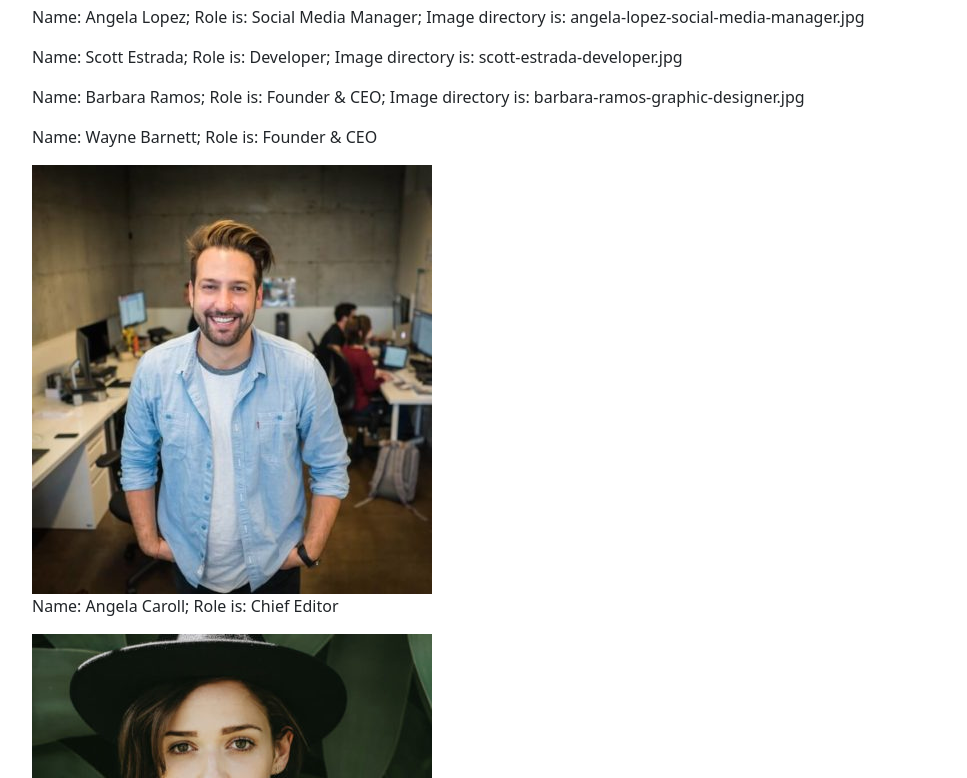
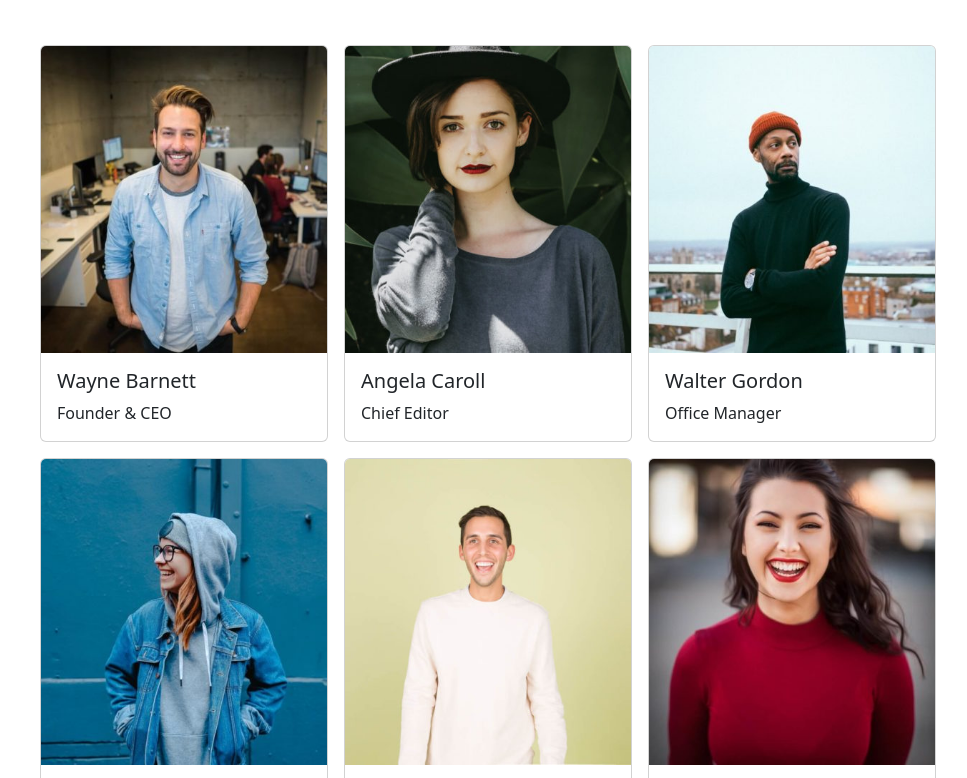
Before and after one commit to RicTieri/js-our-team, a plain HTML site: page index.html in a window 1280 px wide. Shown: the part 115-893 px from the top of the page, without its empty margins (50-1017 px from the left). Drawn offline with nearby package versions, Linux system fonts and the light colour scheme.

Commit message:
added print on page with easy design

```diff
--- a/index.html
+++ b/index.html
@@ -10,7 +10,13 @@
   <link href="https://cdn.jsdelivr.net/npm/bootstrap@5.3.2/dist/css/bootstrap.min.css" rel="stylesheet" integrity="sha384-T3c6CoIi6uLrA9TneNEoa7RxnatzjcDSCmG1MXxSR1GAsXEV/Dwwykc2MPK8M2HN" crossorigin="anonymous">
 </head>
 <body>
-  <div class="container" id="member_list"></div>
+  <div class="container">
+    <div class="d-flex flex-wrap pt-5" id="member_list">
+      <div class="col-12 text-center mb-5">
+        <h1>Our Team</h1>
+      </div>
+    </div>
+  </div>
   <script src="./js/script.js"></script>
 </body>
 </html>
--- a/js/script.js
+++ b/js/script.js
@@ -1,3 +1,5 @@
+const memberListContainer = document.getElementById('member_list');
+
 // MILESTONE 0:
 // Creare l’array di oggetti con le informazioni fornite.
 const memberList = [
@@ -8,33 +10,65 @@ const memberList = [
   {name:'Scott Estrada', role:'Developer', img_src:'scott-estrada-developer.jpg'},
   {name:'Barbara Ramos', role:'Founder & CEO', img_src:'barbara-ramos-graphic-designer.jpg'}
 ]
-// MILESTONE 1:
-// Stampare su console, per ogni membro del team, le informazioni di nome, ruolo e la stringa della foto
-for (let index = 0; index < memberList.length; index++) {
-  const member = memberList[index];
-  console.log(member.name, member.role, member.img_src)
-}
-// MILESTONE 2:
-// Stampare le stesse informazioni su DOM sottoforma di stringhe
-const memberListContainer = document.getElementById('member_list');
+// // MILESTONE 1:
+// // Stampare su console, per ogni membro del team, le informazioni di nome, ruolo e la stringa della foto
+// for (let index = 0; index < memberList.length; index++) {
+//   const member = memberList[index];
+//   console.log(member.name, member.role, member.img_src)
+// }
+// // MILESTONE 2:
+// // Stampare le stesse informazioni su DOM sottoforma di stringhe
 
-for (let index = 0; index < memberList.length; index++) {
-  const member = memberList[index];
-  const textLine = document.createElement('p');
-  textLine.innerHTML = 'Name: ' + member.name + '; Role is: ' + member.role + '; Image directory is: ' + member.img_src;
-  memberListContainer.appendChild(textLine)
-}
-// BONUS 1:
-// Trasformare la stringa foto in una immagine effettiva
-for (let index = 0; index < memberList.length; index++) {
-  const member = memberList[index];
-  const textLine = document.createElement('p');
-  const imgEl = document.createElement('img');
-  imgEl.src = '../img/' + member.img_src;
-  textLine.innerHTML = 'Name: ' + member.name + '; Role is: ' + member.role;
-  memberListContainer.appendChild(textLine);
-  memberListContainer.appendChild(imgEl)
-}
+// for (let index = 0; index < memberList.length; index++) {
+//   const member = memberList[index];
+//   const textLine = document.createElement('p');
+//   textLine.innerHTML = 'Name: ' + member.name + '; Role is: ' + member.role + '; Image directory is: ' + member.img_src;
+//   memberListContainer.appendChild(textLine)
+// }
+// // BONUS 1:
+// // Trasformare la stringa foto in una immagine effettiva
+// for (let index = 0; index < memberList.length; index++) {
+//   const member = memberList[index];
+//   const textLine = document.createElement('p');
+//   const imgEl = document.createElement('img');
+//   imgEl.src = '../img/' + member.img_src;
+//   textLine.innerHTML = 'Name: ' + member.name + '; Role is: ' + member.role;
+//   memberListContainer.appendChild(textLine);
+//   memberListContainer.appendChild(imgEl)
+// }
 
 // BONUS 2:
 // Organizzare i singoli membri in card/schede, potete usare come esempio lo screenshot,  ma anche realizzare qualcosa di creativo!!!
+for (let index = 0; index < memberList.length; index++) {
+    const member = memberList[index];
+    memberListContainer.innerHTML += cardElGen(member.name, member.role, member.img_src);
+}
+
+
+
+
+
+
+
+
+
+
+
+
+
+
+
+
+
+function cardElGen(username, description, userphoto){
+  let gridItem =
+  `<div class="card m-2" style="width: 18rem;" >
+    <img src="../img/${userphoto}" class="card-img-top" alt="${username}">
+    <div class="card-body">
+      <h5 class="card-title">${username}</h5>
+      <p class="card-text">${description}</p>
+    </div>
+  </div>
+  `
+  return gridItem
+}
```
